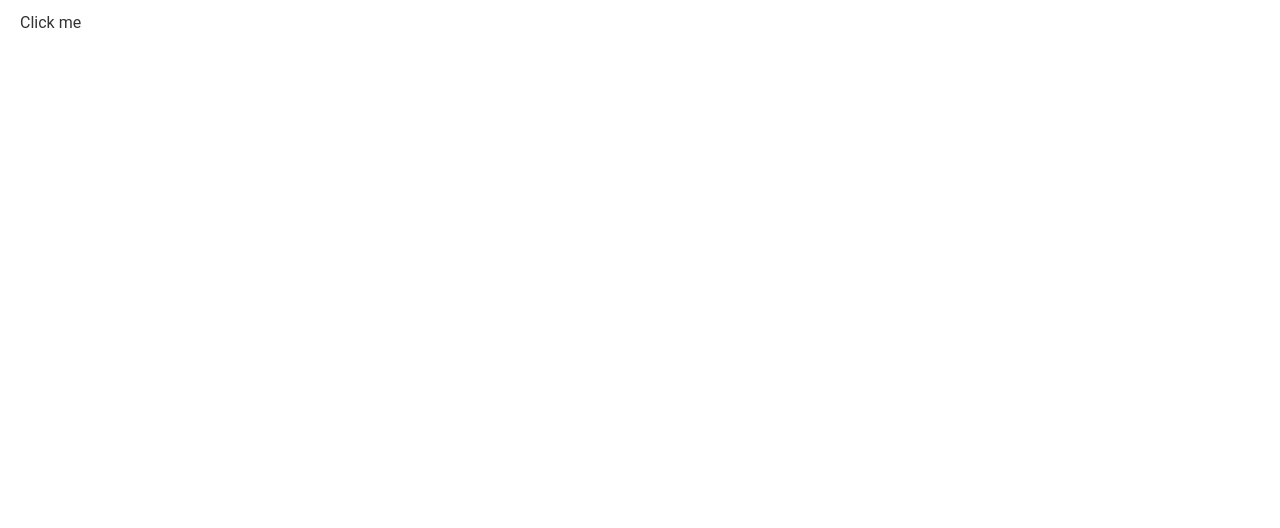
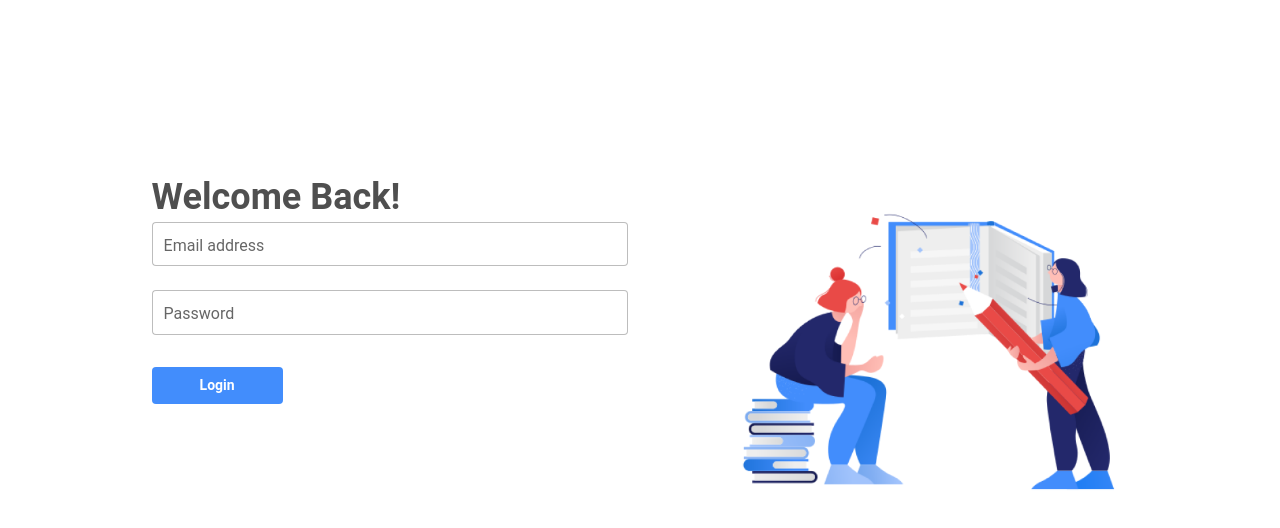
Before and after one commit to Mahaiqbal33/RMS-Front-end, a React (Create React App) app: page / in a window 1280 px wide. Shown: the top 528 px of the page. Built offline with nearby package versions, Linux system fonts and the light colour scheme.

Commit message:
theme updated

```diff
--- a/src/App.js
+++ b/src/App.js
@@ -2,10 +2,9 @@ import './App.css';
 import React from 'react';
 import 'mdb-react-ui-kit/dist/css/mdb.min.css';
 import "@fortawesome/fontawesome-free/css/all.min.css";
-import Buttoncomponent from './Component/Buttoncomponent';
 import { createGlobalStyle } from 'styled-components';
 import { GlobalStyle } from './Theme/DesignSystem';
-
+import Loginform from './Screen/Loginform/Loginform';
 const GlobalStyles = createGlobalStyle`${GlobalStyle}`;
 
 function App() {
@@ -13,7 +12,7 @@ function App() {
   return (
     <>
      <GlobalStyles />
-    <Buttoncomponent/>
+    <Loginform></Loginform>
 
     </>
   );
--- a/src/Component/Buttoncomponent.js
+++ b/src/Component/Buttoncomponent.js
@@ -1,5 +1,4 @@
 import React from 'react'
-import styled  from 'styled-components';
 import { Button } from '../Theme/DesignSystem';
 const Buttoncomponent = () => {
 
--- a/src/Screen/Loginform/Loginform.js
+++ b/src/Screen/Loginform/Loginform.js
@@ -1,34 +1,32 @@
 import React from 'react'
 import './loginform.css'
-import { MDBContainer, MDBCol, MDBRow, MDBBtn, MDBIcon, MDBInput, MDBCheckbox } from 'mdb-react-ui-kit';
+import { MDBContainer, MDBCol, MDBRow, MDBBtn, MDBInput } from 'mdb-react-ui-kit';
+import { Button,Sectionstyled,Heading,Heading2,Subtitle} from '../../Theme/DesignSystem';
 const Loginform = () => {
     return (
         <div>
-            <MDBContainer fluid className="p-3 my-5 h-custom">
+            <Sectionstyled fluid className="p-3 my-5 h-custom" >
 
                 <MDBRow>
 
 
                     <MDBCol col='4' md='6'>
 
-                        <div className="d-flex flex-row align-items-center justify-content-center">
+                            <Heading >Welcome Back!</Heading>
 
-                            <p className="lead fw-normal mb-0 me-3">Sign in with</p>
-
-                        </div>
                         <MDBInput wrapperClass='mb-4' label='Email address' id='formControlLg' type='email' size="lg" />
                         <MDBInput wrapperClass='mb-4' label='Password' id='formControlLg' type='password' size="lg" />
                         <div className='text-center text-md-start mt-4 pt-2'>
-                            <MDBBtn className="mb-0 px-5" size='lg'>Login</MDBBtn>
+                            <Button  className='px-5'>Login</Button>
 
                         </div>
 
                     </MDBCol>
-                    <MDBCol col='10' md='6'>
-                        <img src="https://mdbcdn.b-cdn.net/img/Photos/new-templates/bootstrap-login-form/draw2.webp" class="img-fluid" alt="Sample image" />
+                    <MDBCol col='6' md='6'>
+                        <img src='./loginformImg.png' class="img-fluid" alt="Sampleimage" />
                     </MDBCol>
                 </MDBRow>
-            </MDBContainer>
+            </Sectionstyled>
         </div>
 
     )
--- a/src/Theme/DesignSystem.js
+++ b/src/Theme/DesignSystem.js
@@ -20,26 +20,28 @@ export const GlobalStyle = css`
 
 //p component with style
 
-export const subtitle = styled.p`
+export const Subtitle = styled.p`
 font-size: 14px;
 font-weight: 400;
 line-height:17px;
+color:red;
 /* add more styles as needed */
 `;
 
 //h1 component with style
-export const heading = styled.h1`
+export const Heading = styled.h1`
 font-size: 36px;
-font-weight: 900;
+font-weight: bold;
 line-height:34px;
 /* add more styles as needed */
 `;
 
 //h3 component  with style
-export const heading2 = styled.h3`
+export const Heading2 = styled.h3`
 font-size: 16px;
 font-weight: 500;
 line-height:19px;
+color:red;
 /* add more styles as needed */
 `;
 
@@ -55,13 +57,33 @@ export const Link = styled.a`
 
 // Button component  with style
 export const Button = styled.button`
- background-color: var(--color-highlight);
-  color: #333;
-  padding: 10px 20px;
-  border: none;
-  border-radius: 4px;
-  cursor: pointer;
+ background-color: var(--color-secondary);
+ display: flex;
+flex-direction: row;
+align-items: center;
+padding: 10px 24px;
+border:none;
+font-style: normal;
+font-weight: 600;
+font-size: 14px;
+line-height: 17px;
+text-align: center;
+border-radius: 4px;
+color: #FFFFFF;
+flex: none;
+order: 1;
+flex-grow: 0;
+transition: transform 0.3s ease;
   &:hover {
-    background-color: #ddd;
+    transform: scale(1.1);
   }
 `;
+
+//Link component  with style
+export const Sectionstyled = styled.section`
+  display:flex;
+  justify-content:center;
+  align-items:center;
+  width:100vw;
+  height:80vh;
+`;
```
Also changed, not shown: public/loginformImg.png (added), src/assets/loginformImg.png (added).
